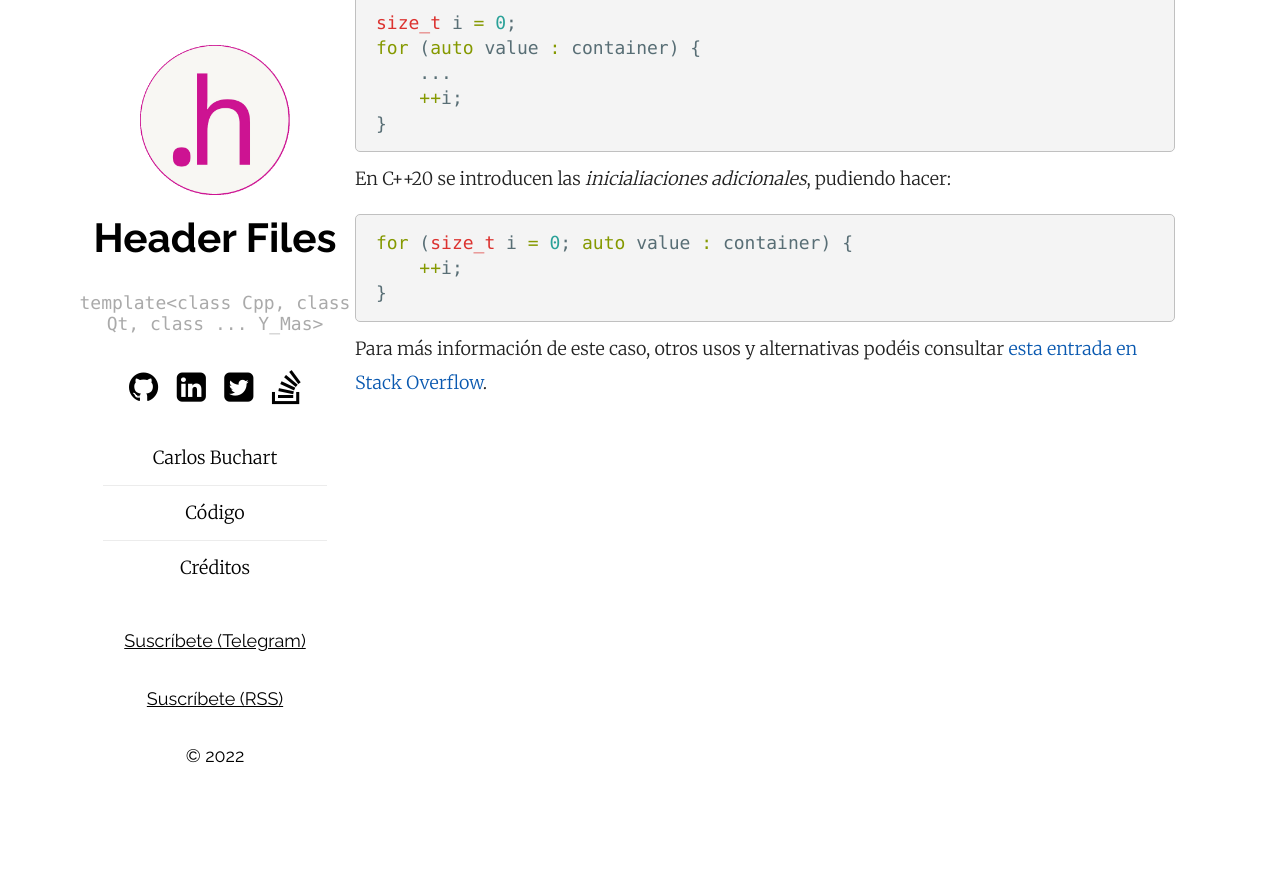
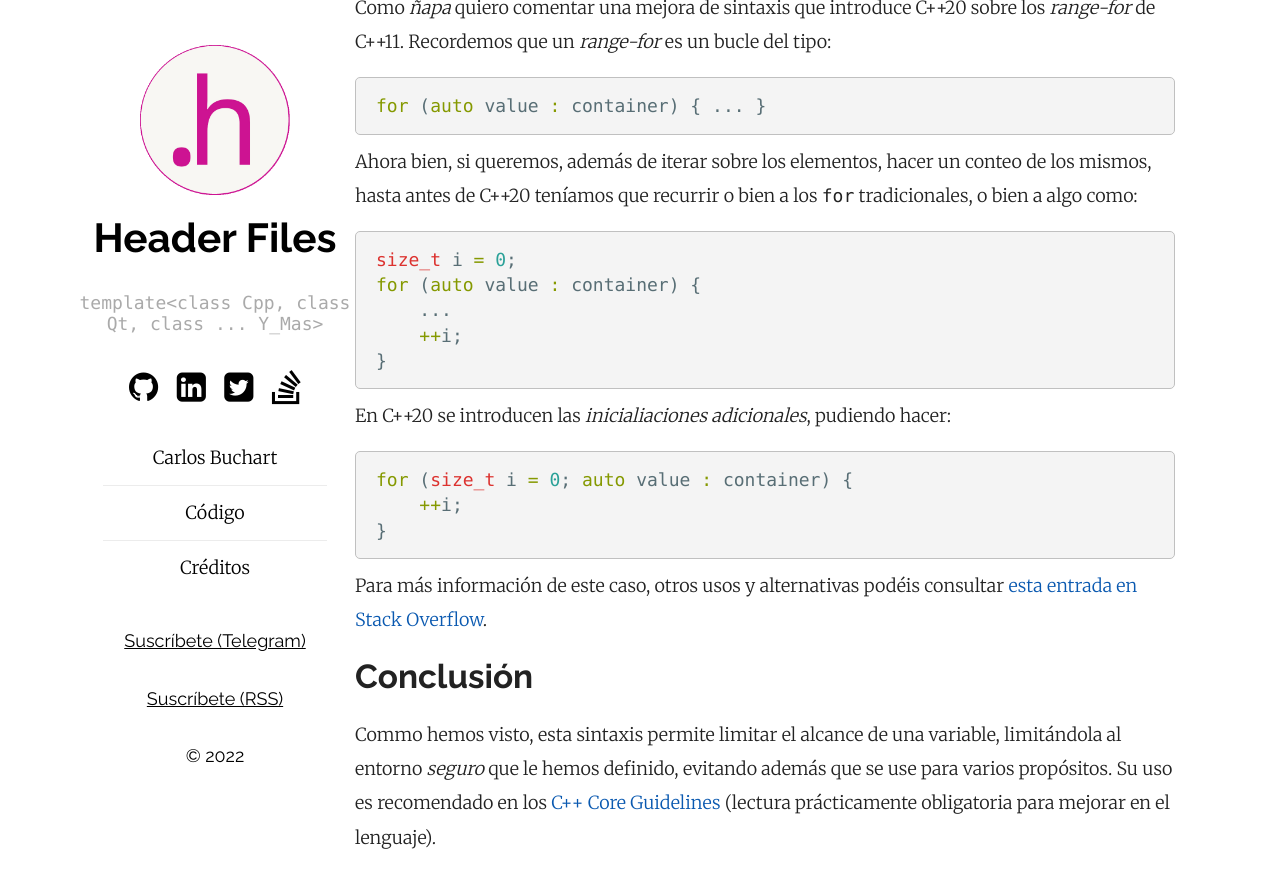
Before and after one commit to BlogHeaderFiles/BlogHeaderFiles.github.io, a Jekyll site: the page built from _posts/2022-01-27-inicializacion-en-condicionales.md, in a window 1280 px wide and 900 px high, scrolled down 3351 px. Shown: the top 888 px of the window. Built offline with Jekyll 4.4.1, drawn with Linux system fonts in a browser that asks for light colours; some of the changed text lies outside the part shown.

Commit message:
Update post with further examples

````diff
--- a/_posts/2022-01-27-inicializacion-en-condicionales.md
+++ b/_posts/2022-01-27-inicializacion-en-condicionales.md
@@ -79,6 +79,15 @@
 
 En cambio, con esta sintaxis, es el propio compilador el que nos avisa con un fallo de compilación, ya que la variable no existe fuera del `if`. Es una de esas grandes ventajas de los lenguajes compilados: con poco esfuerzo podemos detectar y solucionar muchos problemas en el código antes de que se manifiesten por primera vez en ejecución, y sin necesidad de hacer pruebas unitarias para ello.
 
+Otro ejemplo de uso sería el de desreferenciar un `std::weak_ptr`. El método `std::weak_ptr<>::lock` devuelve `nullptr` si no ha sido posible obtener una referencia:
+
+```cpp
+void foo(std::weak_ptr<Object> weak)
+{
+    if (auto obj = weak.lock()) { ... }
+}
+```
+
 ## Declaración y comparación
 
 C++17 introduce una nueva mejora a esta sintaxis, que la hace mucho más flexible aún. En su primera aparición, declarábamos la variable y la condición quedaba implícita en diferente de cero, verdadero, diferente de nulo. Con esta sintaxis extendida podemos agregar una expresión adicional que será la que se evalúe para decidir el condicional:
@@ -118,3 +127,7 @@
 ```
 
 Para más información de este caso, otros usos y alternativas podéis consultar [esta entrada en Stack Overflow](https://stackoverflow.com/a/60209974/1485885).
+
+## Conclusión
+
+Commo hemos visto, esta sintaxis permite limitar el alcance de una variable, limitándola al entorno _seguro_ que le hemos definido, evitando además que se use para varios propósitos. Su uso es recomendado en los [C++ Core Guidelines](http://isocpp.github.io/CppCoreGuidelines/CppCoreGuidelines#es6-declare-names-in-for-statement-initializers-and-conditions-to-limit-scope) (lectura prácticamente obligatoria para mejorar en el lenguaje).
````
